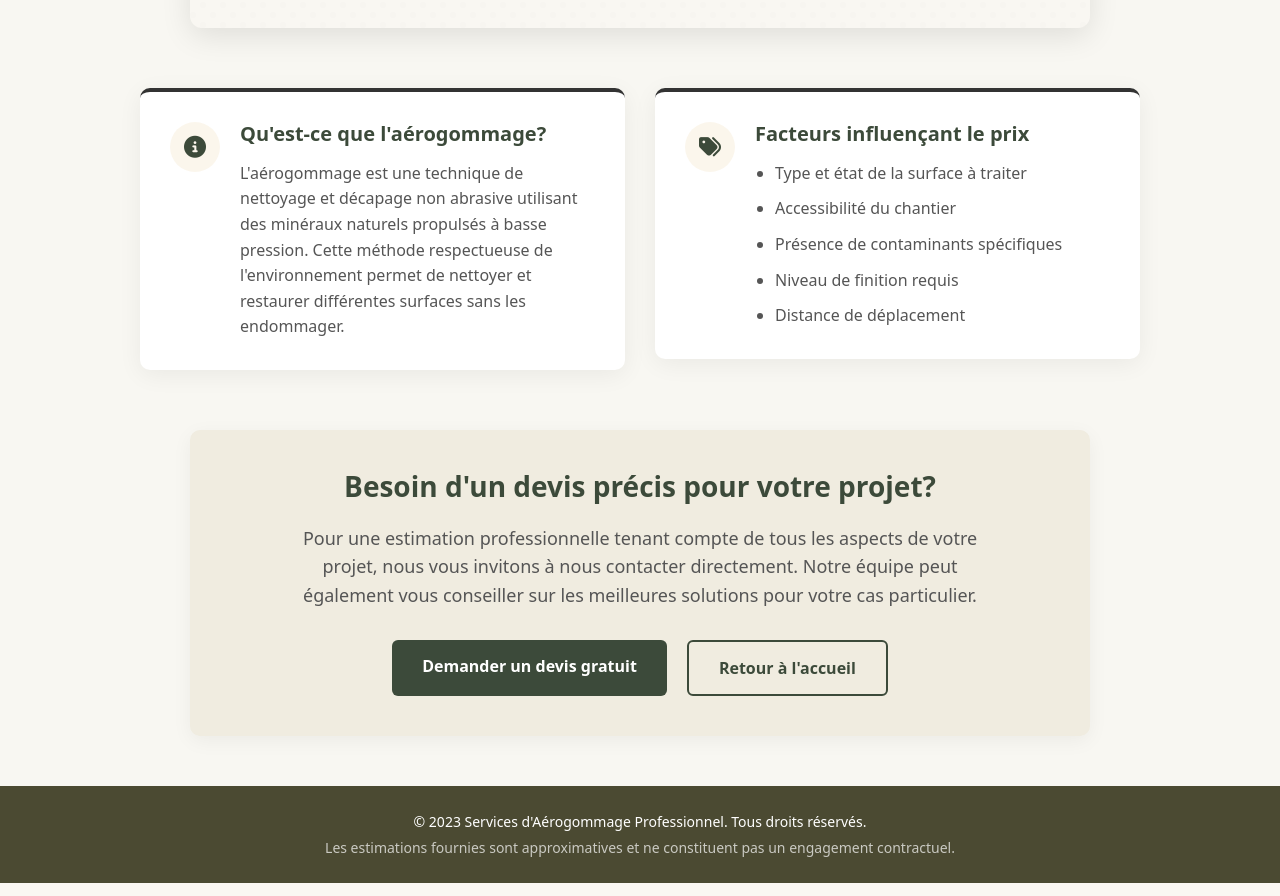
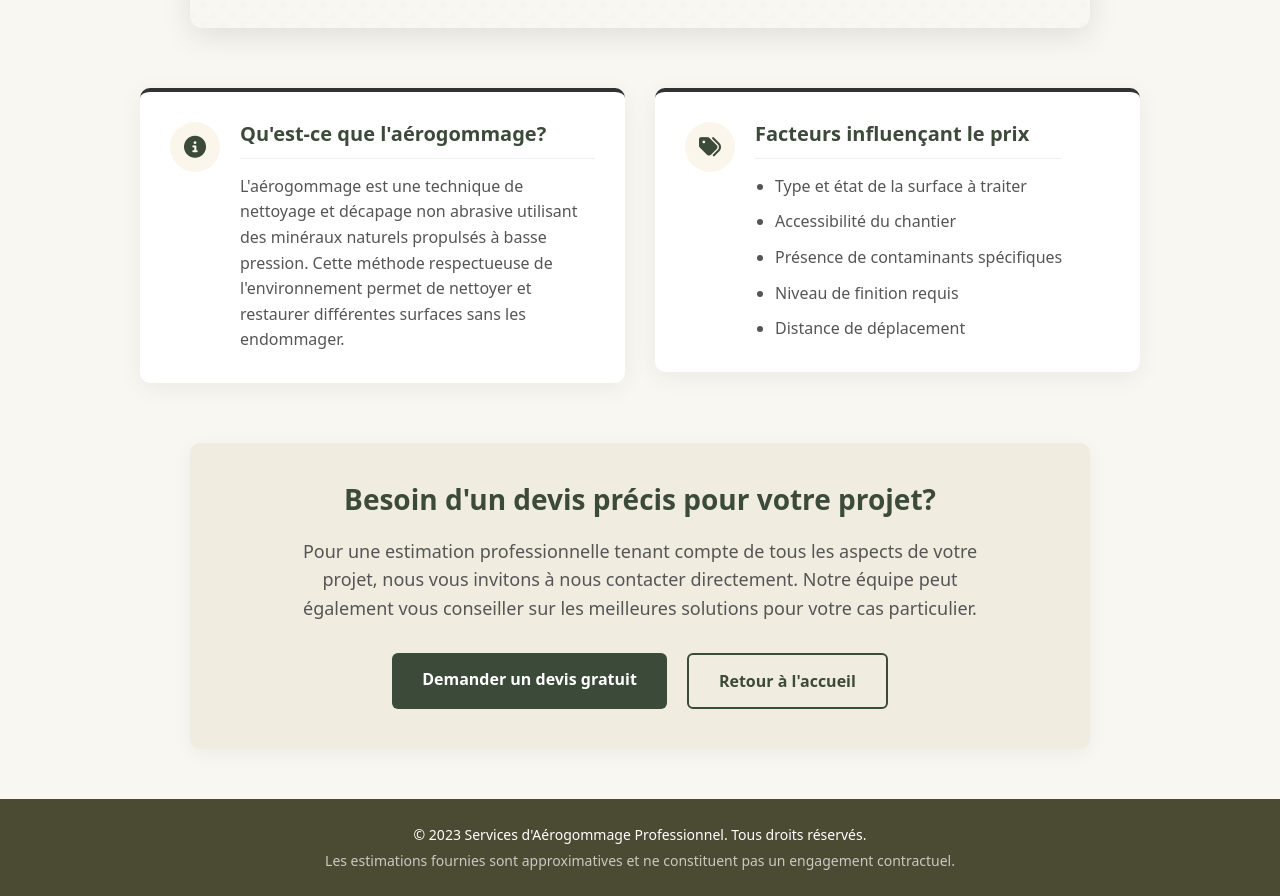
Before and after one commit to yoyoboul/aerogommage_site, a React (Vite) app: page /estimateur in a window 1280 px wide. Shown: the part 1142-2038 px from the top of the page. Built offline with nearby package versions, Linux system fonts and the light colour scheme.

Commit message:
Ajout d'une bordure sous les titres des cartes d'information pour améliorer la séparation

```diff
--- a/src/App.css
+++ b/src/App.css
@@ -467,6 +467,8 @@ body {
   color: #3c4a3a;
   display: flex;
   align-items: center;
+  padding-bottom: 12px;
+  border-bottom: 1px solid #f0f0f0;
 }
 
 .info-card h3 i {
```
